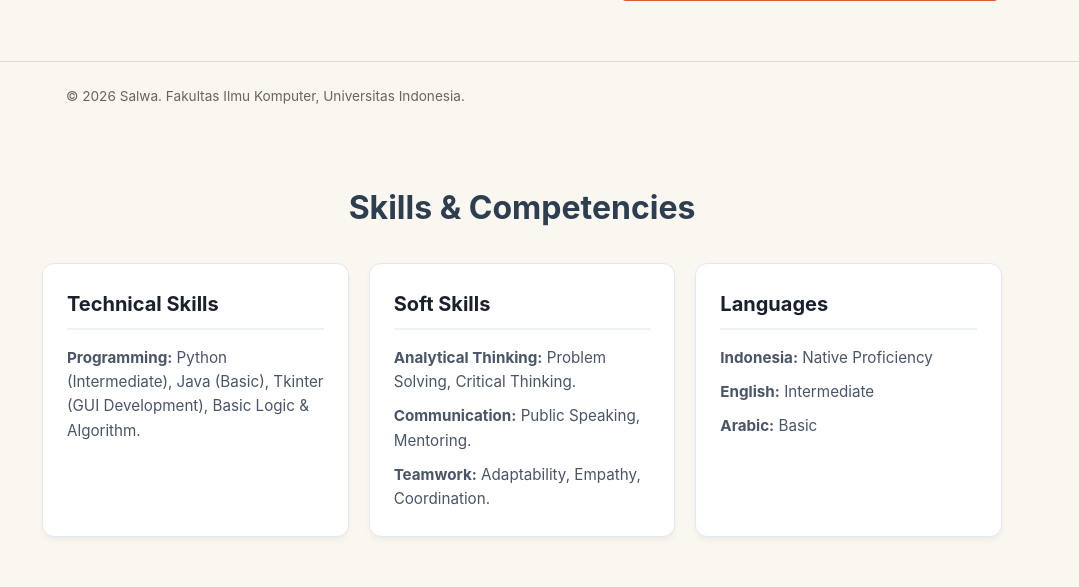
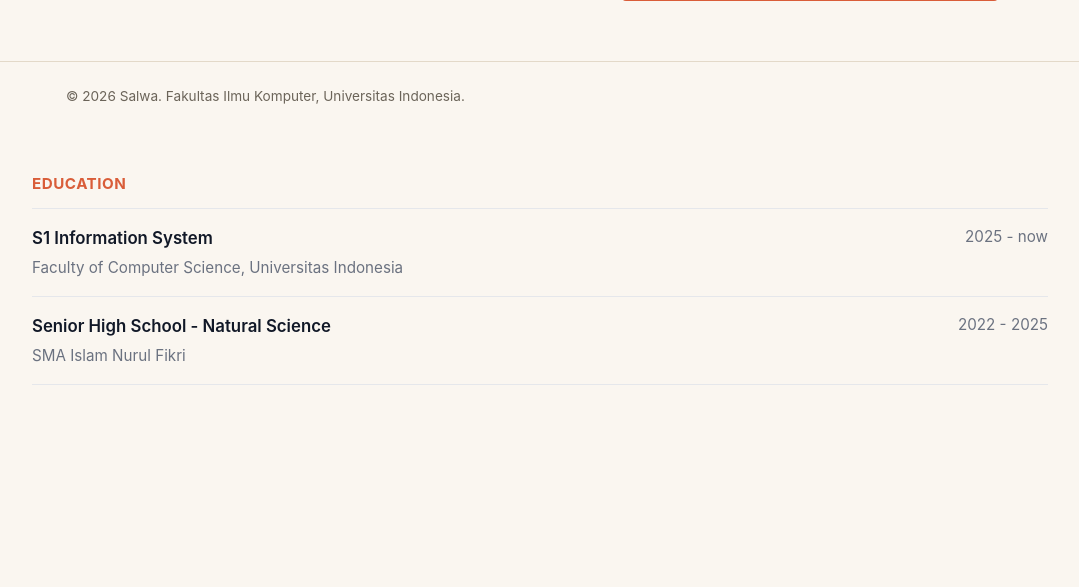
Before and after one commit to salwaanaznin/myportofolio, a Django app: page / in a window 1280 px wide. Shown: the part 541-1128 px from the top of the page, without its empty margins (118-1197 px from the left). After the commit the page ends 926 px from the top, so only its background shows below. Run offline with Django 5.2, Linux system fonts and the light colour scheme.

Commit message:
feat: 1 - Adding Education

```diff
--- a/static/css/style.css
+++ b/static/css/style.css
@@ -194,63 +194,58 @@ h1, .brand {
     }
 }
 
-/* Styling Section Skills */
-.skills-section {
-    padding: 50px 20px;
-    max-width: 1000px;
-    margin: 0 auto;
-    text-align: center;
+
+.education-section {
+    max-width: 1100px;
+    margin: 40px auto;
+    padding: 0 24px 0 60px;
+    box-sizing: border-box;
+    font-family: -apple-system, BlinkMacSystemFont, "Segoe UI", Roboto, sans-serif;
 }
 
-.skills-section h2 {
-    font-size: 2rem;
-    margin-bottom: 30px;
-    color: #2c3e50;
+.edu-title {
+    color: #d95d39;
+    font-size: 0.95rem;
+    font-weight: 700;
+    letter-spacing: 0.5px;
+    margin-bottom: 12px;
 }
 
-.skills-grid {
-    display: grid;
-    grid-template-columns: repeat(3, 1fr);
-    gap: 20px;
-    text-align: left;
+.edu-divider {
+    height: 1px;
+    background-color: #e5e7eb;
+    width: 100%;
 }
 
-.skill-card {
-    background-color: #ffffff;
-    border: 1px solid #e2e8f0;
-    border-radius: 12px;
-    padding: 24px;
-    box-shadow: 0 4px 6px -1px rgba(0, 0, 0, 0.05);
-    transition: transform 0.2s ease, box-shadow 0.2s ease;
+.edu-item {
+    display: flex;
+    justify-content: space-between;
+    align-items: flex-start;
+    padding: 16px 0;
 }
 
-.skill-card:hover {
-    transform: translateY(-4px);
-    box-shadow: 0 10px 15px -3px rgba(0, 0, 0, 0.1);
+.edu-info h3 {
+    margin: 0 0 4px 0;
+    font-size: 1.05rem;
+    font-weight: 600;
+    color: #111827;
 }
 
-.skill-card h3 {
-    margin-top: 0;
-    margin-bottom: 16px;
-    color: #1a202c;
-    font-size: 1.25rem;
-    border-bottom: 2px solid #edf2f7;
-    padding-bottom: 8px;
+.edu-info p {
+    margin: 0;
+    font-size: 0.95rem;
+    color: #6b7280;
 }
 
-.skill-card p {
-    color: #4a5568;
+.edu-year {
     font-size: 0.95rem;
-    line-height: 1.6;
-    margin-bottom: 10px;
+    color: #6b7280;
+    white-space: nowrap;
 }
 
-.skill-card p:last-child {
-    margin-bottom: 0;
-}
-
-@media (max-width: 768px) {
-    .skills-grid {
-        grid-template-columns: 1fr;
+@media (max-width: 600px) {
+    .edu-item {
+        flex-direction: column;
+        gap: 4px;
     }
 }
--- a/templates/index.html
+++ b/templates/index.html
@@ -60,26 +60,31 @@
 </body>
 </html>
 
-<section class="skills-section">
-    <h2>Skills & Competencies</h2>
-    <div class="skills-grid">
-        <div class="skill-card">
-            <h3>Technical Skills</h3>
-            <p><strong>Programming:</strong> Python (Intermediate), Java (Basic), Tkinter (GUI Development), Basic Logic & Algorithm.</p>
+
+<section class="education-section">
+    <h2 class="edu-title">EDUCATION</h2>
+    <div class="edu-divider"></div>
+
+    <div class="edu-item">
+        <div class="edu-info">
+            <h3>S1 Information System</h3>
+            <p>Faculty of Computer Science, Universitas Indonesia</p>
         </div>
-
-        <div class="skill-card">
-            <h3>Soft Skills</h3>
-            <p><strong>Analytical Thinking:</strong> Problem Solving, Critical Thinking.</p>
-            <p><strong>Communication:</strong> Public Speaking, Mentoring.</p>
-            <p><strong>Teamwork:</strong> Adaptability, Empathy, Coordination.</p>
-        </div>
-
-        <div class="skill-card">
-            <h3>Languages</h3>
-            <p><strong>Indonesia:</strong> Native Proficiency</p>
-            <p><strong>English:</strong> Intermediate</p>
-            <p><strong>Arabic:</strong> Basic</p>
+        <div class="edu-year">
+            2025 - now
         </div>
     </div>
+
+    <div class="edu-divider"></div>
+
+    <div class="edu-item">
+        <div class="edu-info">
+            <h3>Senior High School - Natural Science</h3>
+            <p>SMA Islam Nurul Fikri</p>
+        </div>
+        <div class="edu-year">
+            2022 - 2025
+        </div>
+    </div>
+    <div class="edu-divider"></div>
 </section>
```
